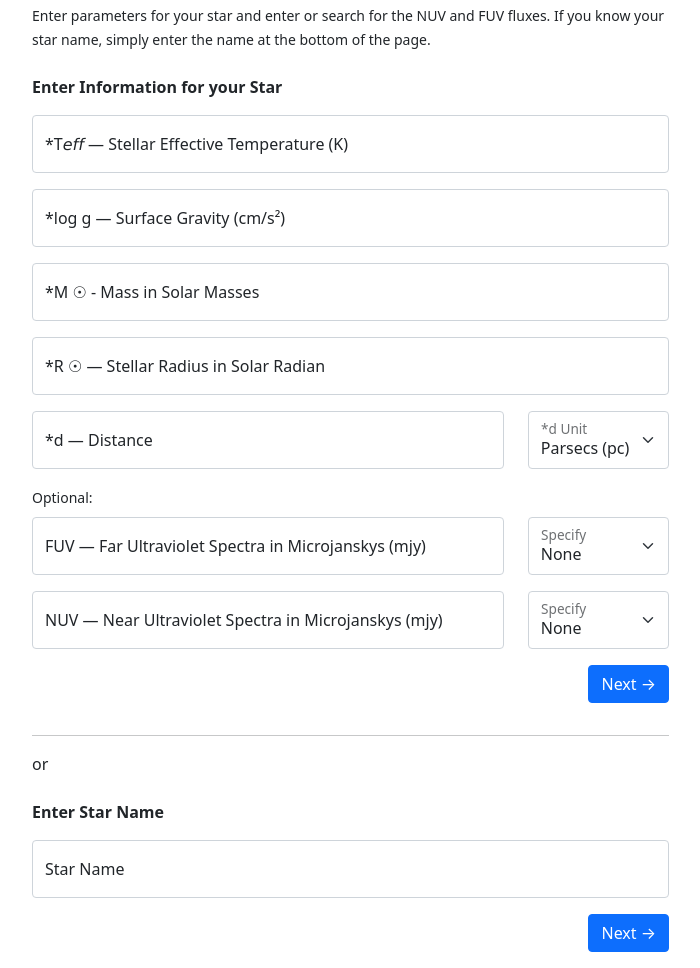
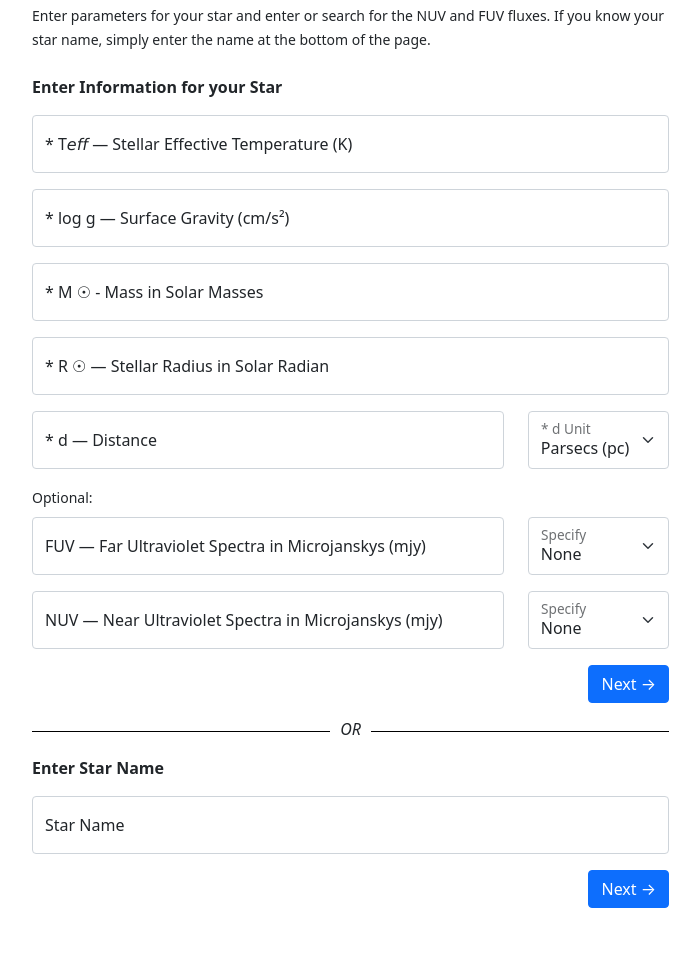
Before and after one commit to maliabarker/euv-spectra-site, a Flask app: page / in a window 1280 px wide. Shown: the part 226-1194 px from the top of the page, without its empty margins (244-944 px from the left). After the commit the page ends 1134 px from the top, so only its background shows below. Run offline with Flask 2, Linux system fonts and the light colour scheme.

Commit message:
[edit] completed front end for home page & forms

```diff
--- a/euv_spectra_app/static/styles/styles.css
+++ b/euv_spectra_app/static/styles/styles.css
@@ -1,8 +1,13 @@
-input:required {
-    /* border: 1px dashed red; */
+#home-or {
+    width: 100%;
+    text-align: center;
+    border-bottom: 1px solid #000;
+    line-height: 0.1em;
+    margin: 10px 0 20px;
 }
 
-input:required label:after {
-    content: " *";
-    color: red;
+#home-or span {
+    background:#fff;
+    padding:0 10px;
+    font-style: oblique;
 }
--- a/euv_spectra_app/templates/form.html
+++ /dev/null
@@ -1,5 +0,0 @@
-{% macro form_field(field) %}
-    {{ field(class="form-control", placeholder="Enter Input") }}
-    {% if field.flags.required %}{{ field.label(text='*' + field.label.text) }}
-    {% else %}{{ field.label }}{% endif %}
-{% endmacro %}
--- a/euv_spectra_app/templates/home.html
+++ b/euv_spectra_app/templates/home.html
@@ -1,5 +1,4 @@
 {% extends 'base.html' %}
-{% from "form.html" import form_field %}
 
 {% block title %}{% endblock %}
 {% block content %}
@@ -19,13 +18,26 @@
 
             <p class="mt-4"><b>Enter Information for your Star</b></p>
 
+            <!-- <ul class="nav nav-tabs" id="myTab" role="tablist">
+                <li class="nav-item" role="presentation">
+                  <button class="nav-link active" id="home-tab" data-bs-toggle="tab" data-bs-target="#home" type="button" role="tab" aria-controls="home" aria-selected="true">Enter Star Info</button>
+                </li>
+                <li class="nav-item" role="presentation">
+                  <button class="nav-link" id="profile-tab" data-bs-toggle="tab" data-bs-target="#profile" type="button" role="tab" aria-controls="profile" aria-selected="false">Enter Star Name</button>
+                </li>
+            </ul>
+            <div class="tab-content" id="myTabContent">
+                <div class="tab-pane fade show active" id="home" role="tabpanel" aria-labelledby="home-tab">Star Info</div>
+                <div class="tab-pane fade" id="profile" role="tabpanel" aria-labelledby="profile-tab">Star Name</div>
+            </div> -->
+
 
             <form action="/" method="POST">
                 {{ form.csrf_token }}
                 <fieldset>
                     <div class="form-floating mb-3">
                         {{ form.teff(class="form-control", placeholder="Teff — Stellar Effective Temperature (K)") }}
-                        {{ form.teff.label(text='*' + form.teff.label.text) }}
+                        {{ form.teff.label(text='* ' + form.teff.label.text) }}
                     </div>
 
                     <ul>
@@ -36,7 +48,7 @@
 
                     <div class="form-floating mb-3">
                         {{ form.logg(class="form-control", placeholder="log g — Surface Gravity (cm/s2)") }}
-                        {{ form.logg.label(text='*' + form.logg.label.text) }}
+                        {{ form.logg.label(text='* ' + form.logg.label.text) }}
                     </div>
                     <ul>
                         {% for error in form.logg.errors %}
@@ -46,7 +58,7 @@
 
                     <div class="form-floating mb-3">
                         {{ form.mass(class="form-control", placeholder="M ☉ - Mass in Solar Masses") }}
-                        {{ form.mass.label(text='*' + form.mass.label.text) }}
+                        {{ form.mass.label(text='* ' + form.mass.label.text) }}
                     </div>
                     <ul>
                         {% for error in form.mass.errors %}
@@ -56,7 +68,7 @@
 
                     <div class="form-floating mb-3">
                         {{ form.stell_rad(class="form-control", placeholder="R ☉ — Stellar Radius in Solar Radian") }}
-                        {{ form.stell_rad.label(text='*' + form.stell_rad.label.text) }}
+                        {{ form.stell_rad.label(text='* ' + form.stell_rad.label.text) }}
                     </div>
                     <ul>
                         {% for error in form.stell_rad.errors %}
@@ -68,7 +80,7 @@
                         <div class="col-sm-9">
                             <div class="form-floating mb-3">
                                 {{ form.dist(class="form-control", placeholder="d — Distance") }}
-                                {{ form.dist.label(text='*' + form.dist.label.text) }}
+                                {{ form.dist.label(text='* ' + form.dist.label.text) }}
                             </div>
                             <ul>
                                 {% for error in form.dist.errors %}
@@ -79,20 +91,10 @@
                         <div class="col-sm-3">
                             <div class="form-floating mb-3">
                                 {{ form.dist_unit(class="form-select") }}
-                                {{ form.dist_unit.label(text='*' + form.dist_unit.label.text) }}
+                                {{ form.dist_unit.label(text='* ' + form.dist_unit.label.text) }}
                             </div>
                         </div>
                     </div>
-
-                    <!-- <div class="row mb-3" id="uv-choices">
-                        <p>Choose an option:</p>
-                        <div class="col-sm-6 d-flex justify-content-end">
-                            <button type="button" class="btn btn-secondary" onclick="showFlux()">Manually Enter FUV/NUV</button>
-                        </div>
-                        <div class="col-sm-6">
-                            <button type="submit" class="btn btn-secondary">Search GALEX for FUV/NUV</button>
-                        </div>
-                    </div> -->
 
                     <small>Optional:</small>
 
@@ -137,59 +139,17 @@
                         </div>
                     </div>
 
-
-                    {# <!-- <div id="flux-inputs-div" style="display:none;">
-                        <p class="btn btn-link" onclick="showFluxOptions()">Back to Options</p>
-                        <div class="row">
-                            <div class="col-sm-9">
-                                <div class="form-floating mb-3">
-                                    {{ form.fuv(class="form-control", placeholder="FUV — Far Ultraviolet Spectra in Microjanskys (mjy)") }}
-                                    {{ form.fuv.label }}
-                                </div>
-                                <ul>
-                                    {% for error in form.fuv.errors %}
-                                        <li class="error">{{ error }}</li>
-                                    {% endfor %}
-                                </ul>
-                            </div>
-                            <div class="col-sm-3">
-                                <div class="form-floating mb-3">
-                                    {{ form.fuv_flag(class="form-select") }}
-                                    <label for="floatingSelect">Specify</label>
-                                </div>
-                            </div>
-                        </div>
-
-                        <div class="row">
-                            <div class="col-sm-9">
-                                <div class="form-floating mb-3">
-                                    {{ form.nuv(class="form-control", placeholder="NUV — Near Ultraviolet Spectra in Microjanskys (mjy)") }}
-                                    {{ form.nuv.label }}
-                                </div>
-                                <ul>
-                                    {% for error in form.nuv.errors %}
-                                        <li class="error">{{ error }}</li>
-                                    {% endfor %}
-                                </ul>
-                            </div>
-                            <div class="col-sm-3">
-                                <div class="form-floating mb-3">
-                                    {{ form.nuv_flag(class="form-select") }}
-                                    <label for="floatingSelect">Specify</label>
-                                </div>
-                            </div>
-                        </div>
-                    </div> --> #}
-
                     <div class="d-flex justify-content-end">
                         {{ form.submit(class="btn btn-primary mb-3") }}
                     </div>
                 </fieldset>
             </form>
 
-            <hr> <span id="home-or">or</span>
+
+            <p id="home-or"><span>OR</span></p>
 
             <p class="mt-4"><b>Enter Star Name</b></p>
+
 
             <form action="/" method="POST">
                 <fieldset>
@@ -220,19 +180,4 @@
         </div>
     </div>
 
-    <script>
-        const uvChoicesDiv = document.getElementById("uv-choices");
-        const fluxInputs = document.getElementById("flux-inputs-div");
-
-        function showFlux() {
-            fluxInputs.style.display = 'inline';
-            uvChoicesDiv.style.display = 'none';
-        }
-
-        function showFluxOptions() {
-            uvChoicesDiv.style.display = 'flex';
-            fluxInputs.style.display = 'none';
-        }
-    </script>
-
 {% endblock %}
```
